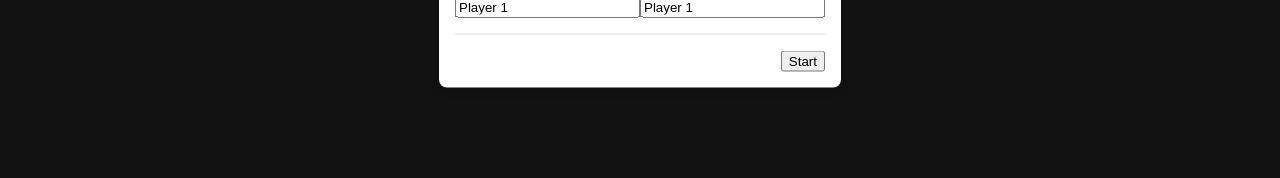
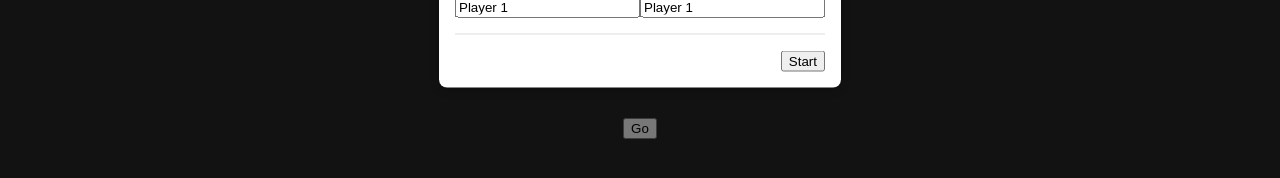
Before and after one commit to Astvit07/PracticeProject, a React (Create React App) app: page /game in a window 1280 px wide. Shown: the part 406-584 px from the top of the page. Built offline with nearby package versions, Linux system fonts and the light colour scheme.

Commit message:
input latters

```diff
--- a/src/components/Grid.js
+++ b/src/components/Grid.js
@@ -61,7 +61,12 @@ export default function Grid() {
 
       {board.map((row, rowIndex) =>
         row.map((letter, colIndex) => (
-          <GridItem key={`${rowIndex}-${colIndex}`} letter={letter} />
+          <GridItem
+            key={`${rowIndex}-${colIndex}`}
+            letter={letter}
+            row={rowIndex}
+            col={colIndex}
+          />
         ))
       )}
 
--- a/src/components/GridItem.js
+++ b/src/components/GridItem.js
@@ -1,20 +1,28 @@
-import React, {useState} from "react";
+import React, {useContext, useState} from "react";
 import classes from "./GridItem.module.css";
+import {PlayerContext} from "./PlayerContext";
 
-export default function GridItem({ letter }) {
+export default function GridItem({ letter, row, col }) {
+  const {setPlayerLetters} = useContext(PlayerContext);
 
   const [active, setActive] = useState(false)
   const [value, setValue] = useState(letter)
   const handleActiveGridItem = () => {
-    setActive((prev)=>!prev)
+    if (letter !== '') {
+      setActive((prev)=>!prev)
+      setPlayerLetters((prev)=>[...prev, {row, col, letter: value}]);
+    }
+    console.log(value)
   }
   const clearActiveGridItem = () => {
     setActive(false)
+
   }
 
   const handleChange = (e) => {
     const value = e.target.value.toUpperCase().slice(0,1);
     setValue(value);
+    setPlayerLetters((prev)=>[...prev, {row, col, letter: value}]);
   }
 
   /*
@@ -30,8 +38,8 @@ export default function GridItem({ letter }) {
       <input
         type="text"
         value={value}
-        className={classes.input}
-        readOnly={letter !== ''}
+        className={`${classes.input}`}
+        disabled={letter !== ''}
         onChange={handleChange}
       />
     </div>
--- /dev/null
+++ b/src/components/PlayerContext.jsx
@@ -0,0 +1,11 @@
+import {createContext, useState} from "react";
+
+export const PlayerContext = createContext()
+export function PlayerProvider({children}){
+  const [playerLetters, setPlayerLetters] = useState( [])
+  return (
+    <PlayerContext.Provider value={{playerLetters, setPlayerLetters}}>
+      {children}
+    </PlayerContext.Provider>
+  )
+}
--- a/src/components/PlayerInfo.jsx
+++ b/src/components/PlayerInfo.jsx
@@ -1,7 +1,9 @@
-import {useState} from "react";
+import {useContext, useState} from "react";
+import {PlayerContext} from "./PlayerContext";
 
 export default function PlayerInfo({name}) {
   const [score, setScore] = useState('')
+  const {playerLetters} = useContext(PlayerContext);
   return (
     <div className="player-info">
       <h2>Player Information</h2>
@@ -11,6 +13,7 @@ export default function PlayerInfo({name}) {
 
       </div>
       {score !== '' && <p>Score: {score}</p>}
+      {playerLetters && playerLetters.map(l => <span key={l.letter}>{l.letter}</span>)}
 </div>
   );
 }
--- a/src/pages/Game.js
+++ b/src/pages/Game.js
@@ -3,6 +3,7 @@ import classes from './Game.module.css';
 import Grid from "../components/Grid";
 import Modal from "../components/Modal/Modal";
 import PlayerInfo from "../components/PlayerInfo";
+import {PlayerProvider} from "../components/PlayerContext";
 
 function Game() {
   const [modalIsOpen, setModalIsOpen] = useState(true);
@@ -12,11 +13,15 @@ function Game() {
     setModalIsOpen(false);
   }
   return (
+    <PlayerProvider>
       <div className={classes.container}>
         <div className={classes['board-container']}>
           <PlayerInfo name={firstPlayerName}/>
           <Grid/>
           <PlayerInfo name={secondPlayerName}/>
+        </div>
+        <div className={`${classes.centered} ${classes['p-3']}`  }>
+          <button>Go</button>
         </div>
 
         <Modal isOpen={modalIsOpen} onClose={() => setModalIsOpen(false)}>
@@ -27,14 +32,14 @@ function Game() {
               placeholder={firstPlayerName}
               value={firstPlayerName}
               required={true}
-            onChange={(e)=> setFirstPlayerName(e.target.value)}
+              onChange={(e) => setFirstPlayerName(e.target.value)}
             />
             <input
               type="text"
               placeholder={secondPlayerName}
               value={secondPlayerName}
               required={true}
-            onChange={(e)=> setSecondPlayerName(e.target.value)}
+              onChange={(e) => setSecondPlayerName(e.target.value)}
             />
           </Modal.Body>
           <Modal.Actions>
@@ -42,6 +47,7 @@ function Game() {
           </Modal.Actions>
         </Modal>
       </div>
+    </PlayerProvider>
   );
 }
 
--- a/src/pages/Game.module.css
+++ b/src/pages/Game.module.css
@@ -7,3 +7,11 @@
     grid-template-columns: repeat(3, 1fr);
     gap: 50px;
 }
+.centered {
+  display: flex;
+  align-items: center;
+  justify-content: center;
+}
+.p-3 {
+  padding: 48px 12px;
+}
```
Lines whose indentation alone changed are shown as unchanged.
